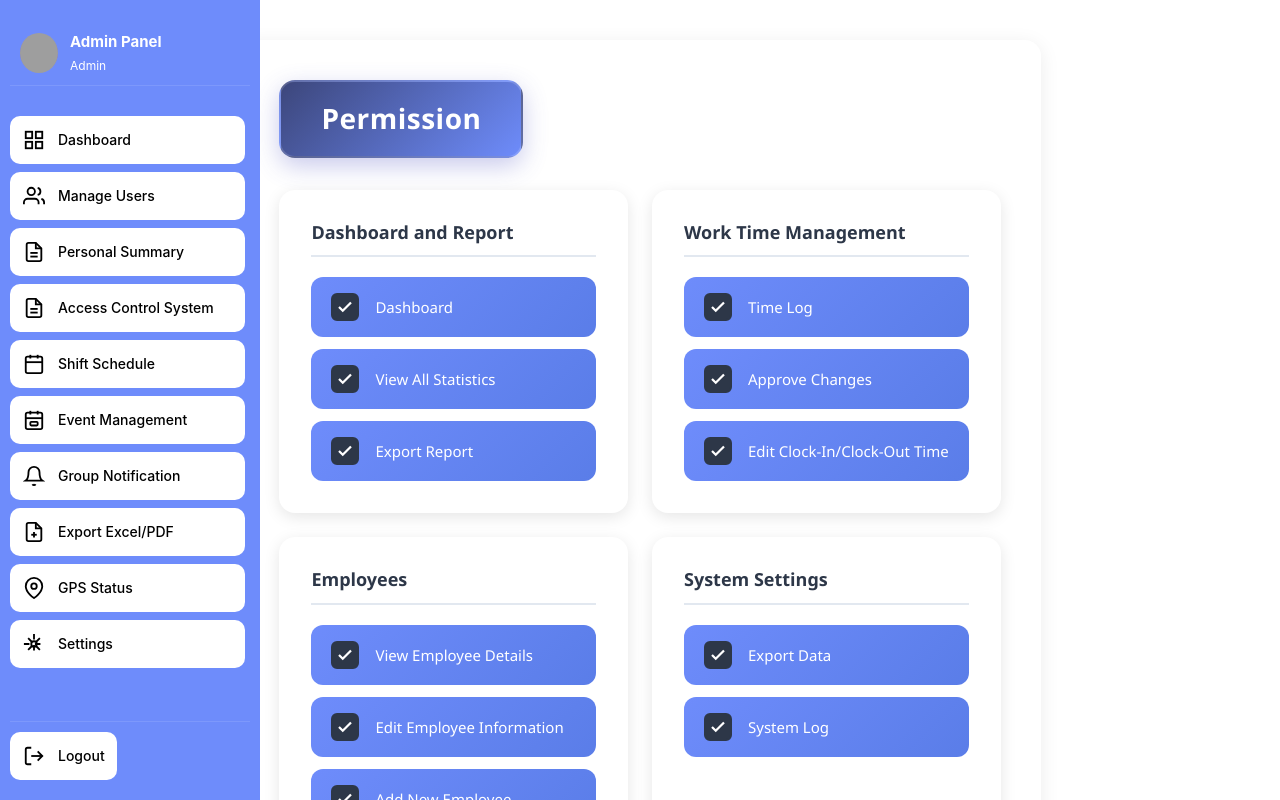
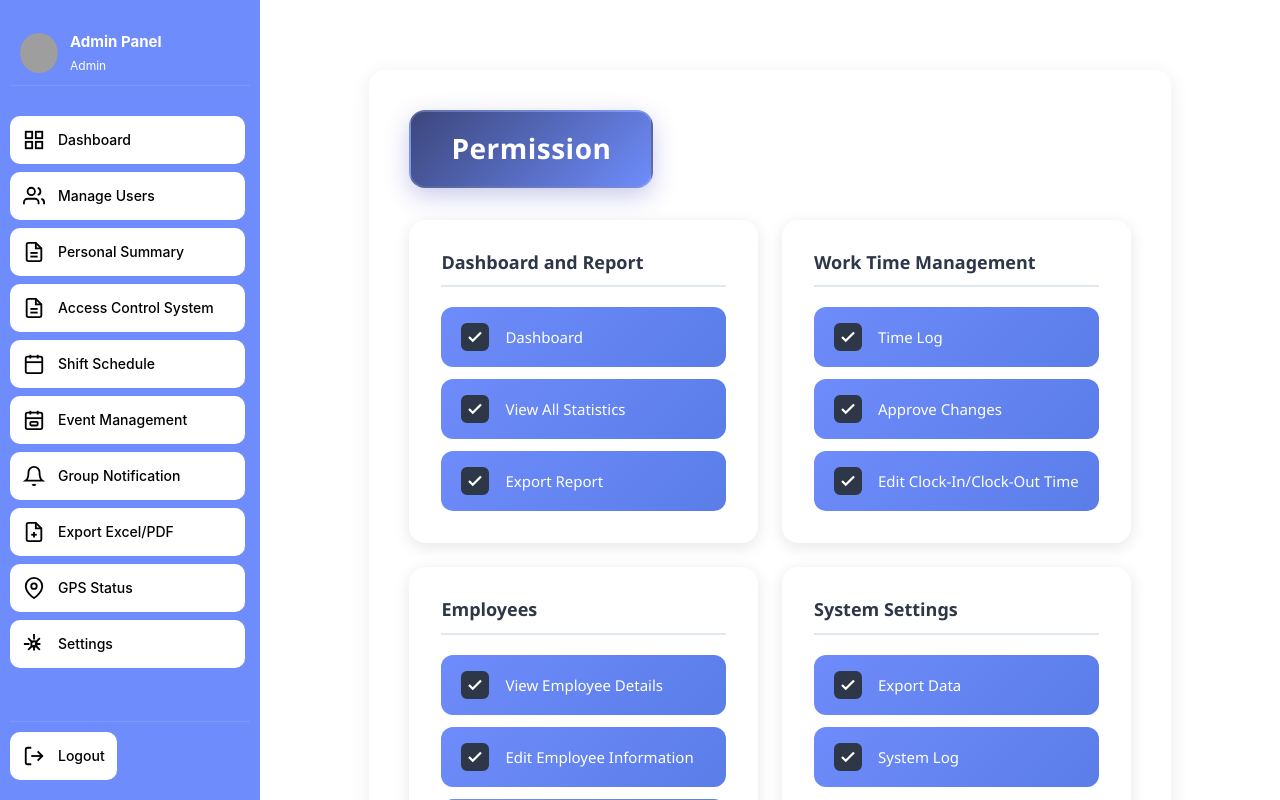
Before and after one commit to Pannaphatkiatniracha/Easy-Check, a React (Vite) app in the folder easycheck-frontend/: page /easycheck/permission in a window 1280 px wide. Shown: the top 800 px of the page. Built offline with nearby package versions, Linux system fonts and the light colour scheme; no server answers; sample sign-in values are in the browser's storage; grey boxes are pictures that could not be loaded.

Commit message:
แก้ฟ้อนเอน

```diff
--- a/easycheck-frontend/src/Admin/layouts/AppLayouts.jsx
+++ b/easycheck-frontend/src/Admin/layouts/AppLayouts.jsx
@@ -1,21 +1,14 @@
 import { Outlet } from "react-router-dom"
 import Sidebar from "../component/Sidebar"
-
+import styles from "./AppLayouts.module.css"
 
 const AppLayouts = () => {
     return (
-        <div>
-
-
-            <div className="layout">
-                <Sidebar />
-            </div>
-
-
-            <main sclassName="mainContent">
+        <div className={styles.layout}>
+            <Sidebar />
+            <main className={styles.mainContent}>
                 <Outlet />
             </main>
-
         </div>
     )
 }
--- /dev/null
+++ b/easycheck-frontend/src/Admin/layouts/AppLayouts.module.css
@@ -0,0 +1,11 @@
+.layout {
+  display: flex;
+}
+
+.mainContent {
+  margin-left: 260px;
+  width: calc(100% - 260px);
+  min-height: 100vh;
+  padding: 30px 40px;
+  box-sizing: border-box;
+}
```
